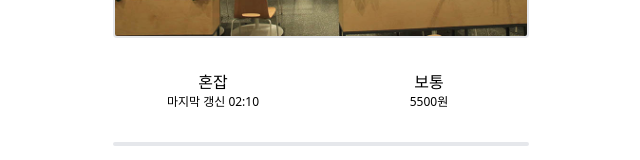
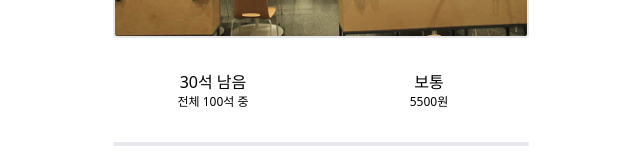
Before and after one commit to seolcu/ajou-cafeteria, a React (Vite) app: page /cafeteria/1 in a window 1280 px wide. Shown: the part 266-426 px from the top of the page, without its empty margins (319-959 px from the left). Built offline with nearby package versions, Linux system fonts and the light colour scheme; what @catppuccin/tailwindcss would draw is missing.

Commit message:
new-feature: changed crowded system, changed crowdedIndicatorBox

```diff
--- a/src/components/CrowdedIndicatorBox.jsx
+++ b/src/components/CrowdedIndicatorBox.jsx
@@ -1,15 +1,7 @@
-export default function CrowdedIndicatorBox({ crowded }) {
-  const date = new Date();
-  const intToTimeString = (time) => {
-    if (time < 10) {
-      return "0" + time;
-    } else {
-      return time;
-    }
-  };
-  const hours = intToTimeString(date.getHours());
-  const minutes = intToTimeString(date.getMinutes() - (date.getMinutes() % 10));
+import getCrowded from "../functions/getCrowded";
 
+export default function CrowdedIndicatorBox({ cafeteriaInfo }) {
+  const crowded = getCrowded(cafeteriaInfo);
   return (
     <div
       className={
@@ -28,15 +20,11 @@ export default function CrowdedIndicatorBox({ crowded }) {
       <h2 className="font-medium">
         {crowded == 0
           ? "휴무"
-          : crowded == 1
-          ? "여유 "
-          : crowded == 2
-          ? "보통"
-          : crowded == 3
-          ? "혼잡"
-          : "정보 없음"}
+          : cafeteriaInfo.totalSeats - cafeteriaInfo.occupiedSeats + "석 남음"}
       </h2>
-      <p className="text-xs">마지막 갱신 {hours + ":" + minutes}</p>
+      <p className="text-xs">
+        전체 {cafeteriaInfo.totalSeats}석 {crowded == 0 ? "" : "중"}
+      </p>
     </div>
   );
 }
--- a/src/components/Random.jsx
+++ b/src/components/Random.jsx
@@ -6,7 +6,7 @@ export default function Random({ cafeteriaInfo }) {
       <h2 className="font-bold text-lg">오늘의 메뉴</h2>
       {cafeteriaInfo.cheapBreakfast ? (
         <CheapBreakfastBox
-          leftQuantity={cafeteriaInfo.cheapBreakfastLeft}
+          leftQuantity={cafeteriaInfo.cheapBreakfastSold}
           fullQuantity={cafeteriaInfo.cheapBreakfastTotal}
         />
       ) : (
--- a/src/functions/cafeteriaInfoList.js
+++ b/src/functions/cafeteriaInfoList.js
@@ -3,7 +3,9 @@ const cafeteriaInfoList = [
     id: 0,
     name: "아슐랭",
     pictureName: "아슐랭.jpg",
-    crowded: 3,
+    available: true,
+    occupiedSeats: 80,
+    totalSeats: 150,
     type: "collection",
     shops: [
       {
@@ -77,11 +79,13 @@ const cafeteriaInfoList = [
     id: 1,
     name: "기숙사식당",
     pictureName: "기숙사식당.jpg",
-    crowded: 3,
+    available: true,
+    occupiedSeats: 70,
+    totalSeats: 100,
     type: "random",
     price: 5500,
     cheapBreakfast: true,
-    cheapBreakfastLeft: 50,
+    cheapBreakfastSold: 50,
     cheapBreakfastTotal: 200,
     menuofToday: [
       {
@@ -119,7 +123,9 @@ const cafeteriaInfoList = [
     id: 2,
     name: "교직원식당",
     pictureName: "교직원식당.jpg",
-    crowded: 2,
+    available: true,
+    occupiedSeats: 50,
+    totalSeats: 130,
     type: "random",
     price: 6000,
     cheapBreakfast: false,
@@ -149,7 +155,9 @@ const cafeteriaInfoList = [
     id: 3,
     name: "다산관매점",
     pictureName: "ajou.png",
-    crowded: 1,
+    available: true,
+    occupiedSeats: 40,
+    totalSeats: 70,
     type: "restaurant",
     menu: [
       {
@@ -170,7 +178,9 @@ const cafeteriaInfoList = [
     id: 4,
     name: "팔달관매점",
     pictureName: "팔달관매점.jpg",
-    crowded: 2,
+    available: true,
+    occupiedSeats: 40,
+    totalSeats: 70,
     type: "restaurant",
     menu: [
       {
@@ -191,7 +201,9 @@ const cafeteriaInfoList = [
     id: 5,
     name: "연암관식당",
     pictureName: "연암관식당.png",
-    crowded: 0,
+    available: false,
+    occupiedSeats: 0,
+    totalSeats: 50,
     type: "restaurant",
     menu: [
       {
@@ -212,7 +224,9 @@ const cafeteriaInfoList = [
     id: 6,
     name: "송재관식당",
     pictureName: "ajou.png",
-    crowded: 1,
+    available: true,
+    occupiedSeats: 40,
+    totalSeats: 70,
     type: "restaurant",
     menu: [
       {
--- /dev/null
+++ b/src/functions/getCrowded.js
@@ -0,0 +1,17 @@
+export default function getCrowded(cafeteriaInfo) {
+  if (cafeteriaInfo.available) {
+    const crowdedPercentage =
+      cafeteriaInfo.occupiedSeats / cafeteriaInfo.totalSeats;
+    if (crowdedPercentage >= 2 / 3) {
+      return 3;
+    } else if (crowdedPercentage >= 1 / 3) {
+      return 2;
+    } else if (crowdedPercentage >= 0) {
+      return 1;
+    } else {
+      return -1;
+    }
+  } else {
+    return 0;
+  }
+}
--- a/src/routes/Cafeteria.jsx
+++ b/src/routes/Cafeteria.jsx
@@ -40,7 +40,7 @@ export default function Cafeteria() {
         />
 
         <div className="grid grid-cols-2 gap-4">
-          <CrowdedIndicatorBox crowded={cafeteriaInfo.crowded} />
+          <CrowdedIndicatorBox cafeteriaInfo={cafeteriaInfo} />
           <AveragePriceIndicatorBox
             cafeteriaInfo={cafeteriaInfo}
             averagePrice={averagePrice}
```
